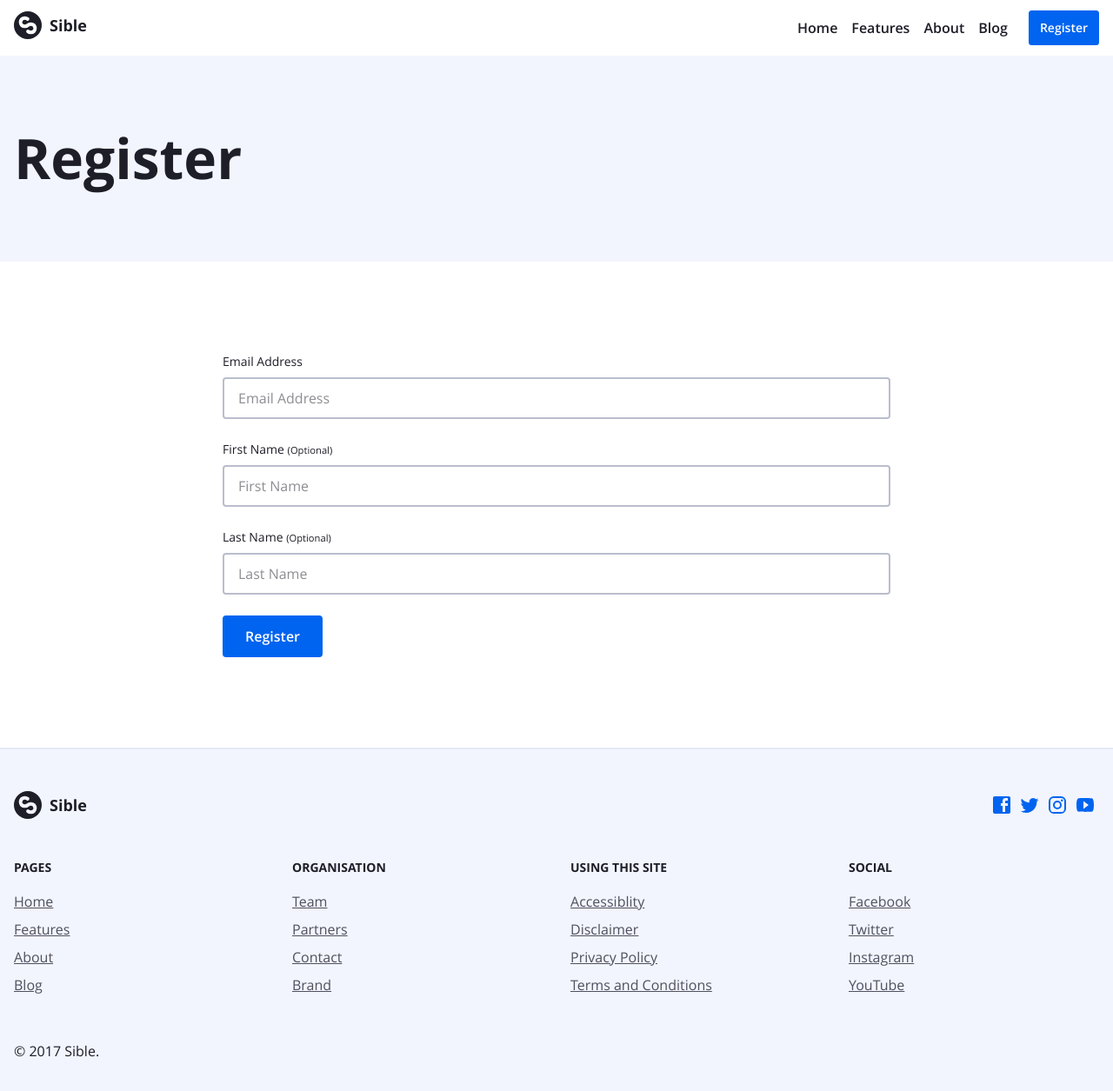
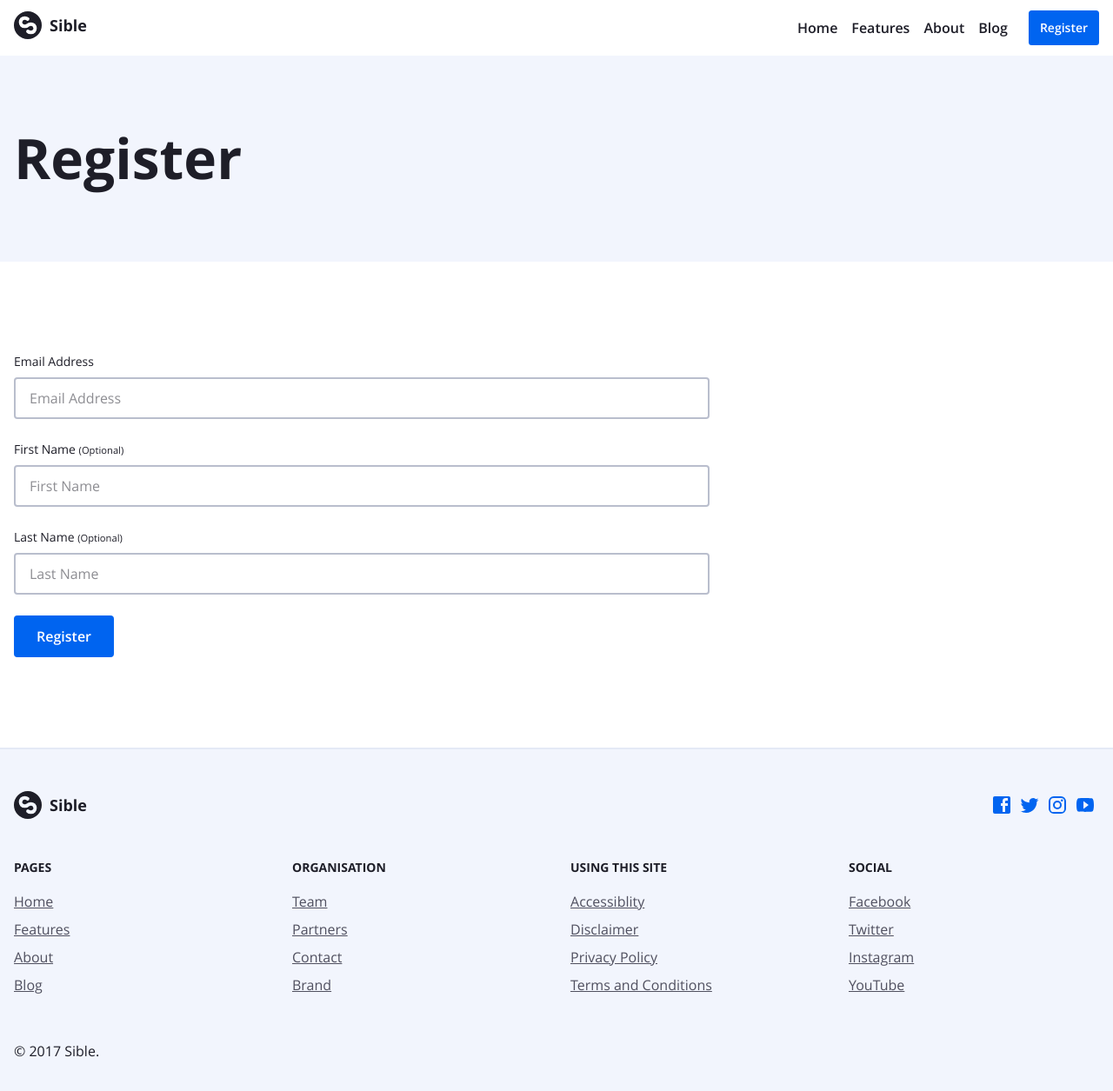
Before and after one commit to scottdejonge/sible.org, a Jekyll site: the page built from pages/register.html, in a window 1280 px wide and 1269 px high. Shown: the top 1255 px of the window at 87% size. Built offline with Jekyll 4.4.1, drawn with Linux system fonts in a browser that asks for light colours.

Commit message:
Register page layout

```diff
--- a/_includes/form/register.html
+++ b/_includes/form/register.html
@@ -1,8 +1,4 @@
-<section class="section">
-  <div class="section-inner padding-vertical-xl">
-    <div class="container max-width-s">
-
-      <form class="subscribe" action="#" method="POST">
+<form class="max-width-s" action="#" method="POST">
   <input type="hidden" name="u" value="USER">
   <input type="hidden" name="id" value="ID">
   <div class="field">
@@ -23,7 +19,3 @@
   <input type="hidden" name="ht" value="HT">
   <input type="hidden" name="mc_signupsource" value="hosted">
 </form>
-
-    </div>
-  </div>
-</section>
--- a/pages/register.html
+++ b/pages/register.html
@@ -1,5 +1,5 @@
 ---
-layout: page
+layout: container
 order: 50
 title: Register
 description: null
```
Lines whose indentation alone changed are shown as unchanged.
